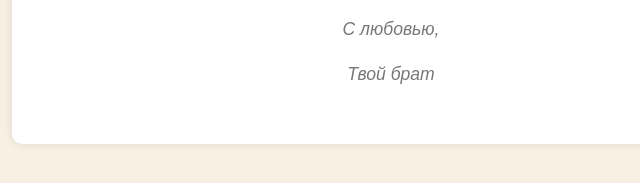
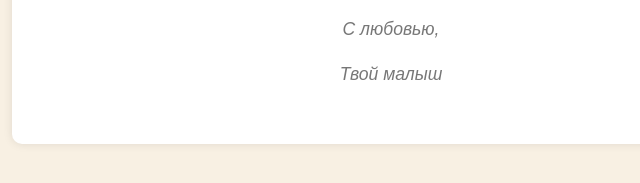
Before and after one commit to Ispandiar07/good-morning, a plain HTML site: page index.html in a window 1280 px wide. Shown: the part 403-586 px from the top of the page, 249-889 px from the left. Drawn offline with Linux system fonts and the light colour scheme.

Commit message:
Update index.html

```diff
--- a/index.html
+++ b/index.html
@@ -11,7 +11,7 @@
         <h1>Доброе утро, моя любимая!</h1>
         <p id="poem"></p>
         <p class="signature">С любовью,</p>
-        <p class="signature">Твой брат</p>
+        <p class="signature">Твой малыш</p>
     </div>
     <script src="script.js"></script>
 </body
```
